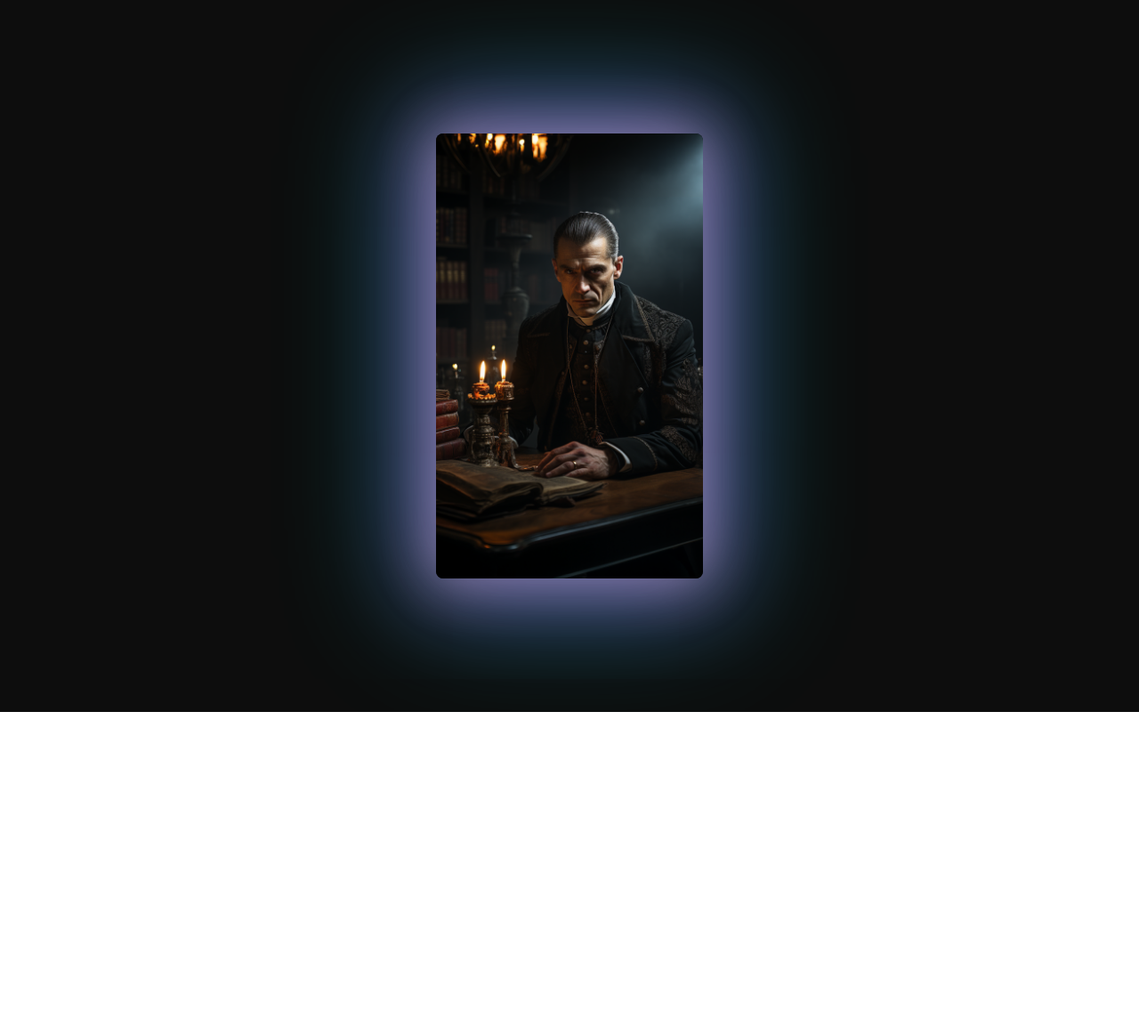
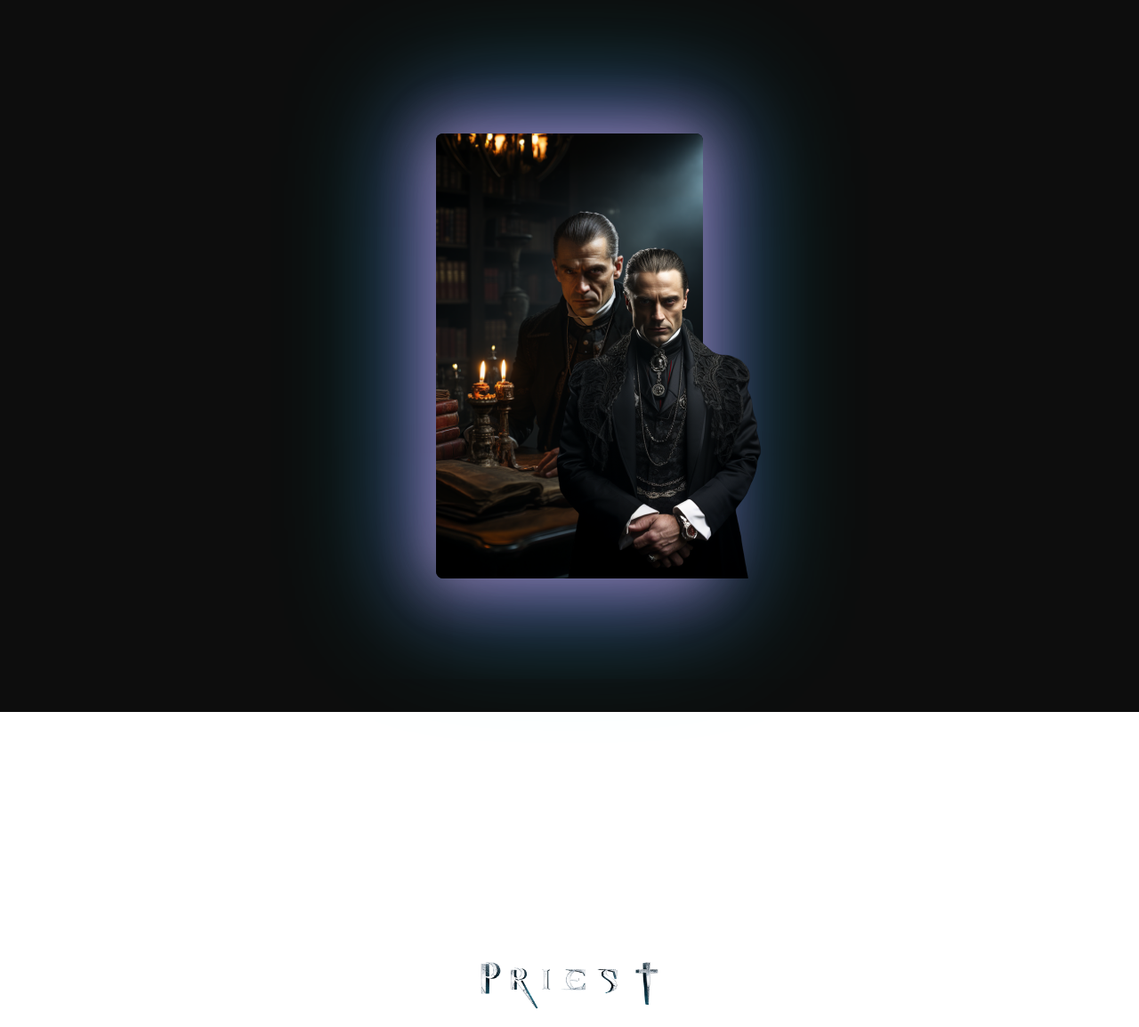
Before and after one commit to EarendilM83/PeaCourse, a plain HTML site: page hoverEffects/exercise1/index.html in a window 1280 px wide. Shown: the whole page at 89% size. Before the commit the page ends 800 px from the top, so only its background shows below. Drawn offline with Linux system fonts and the light colour scheme.

Commit message:
card semifinished design

```diff
--- a/hoverEffects/exercise1/index.html
+++ b/hoverEffects/exercise1/index.html
@@ -8,10 +8,31 @@
 </head>
 <body>
     <div class="card-garden">
-        <div class="image-wrapper">
-
+        <div class="image-wrapper" id="imageWrapper">
+            <img src="../images/dracula-overlay.png" alt="">
+            <div class="inner-logo" >
+                <img id="innerLogo" src="../images/priest.png" alt="">
+            </div>
         </div>
     </div>
+    <script>
+document.getElementById('imageWrapper').addEventListener('mouseenter', function() {
+    document.getElementById('innerLogo').style.transition = 'transform rotate 2s ease';
+    document.getElementById('innerLogo').style.transform = 'scale(1.2)';
+    document.getElementById('innerLogo').style.rotate = 'x 30deg';
 
+});
+
+document.getElementById('imageWrapper').addEventListener('mouseleave', function() {
+    document.getElementById('innerLogo').style.transition = 'transform rotate 2s ease';
+    document.getElementById('innerLogo').style.transform = 'scale(1)';
+    document.getElementById('innerLogo').style.rotate = 'x 0deg';
+
+});
+
+
+
+
+    </script>
 </body>
 </html>
--- a/hoverEffects/exercise1/style.css
+++ b/hoverEffects/exercise1/style.css
@@ -1,6 +1,7 @@
 *{
     margin: 0;
     padding: 0;
+    box-sizing: border-box;
 }
 .card-garden {
     background-color: rgb(13, 13, 13);
@@ -26,9 +27,51 @@ box-shadow:
     0 0 60px 10px #ffffff52,
     0 0 100px 20px rgba(255, 0, 255, 0.338),
     0 0 140px 30px rgba(0, 255, 255, 0.439);
-    transition: rotate 700ms ease;
+    transition:rotate 700ms ease;
+    transform-style: preserve-3d;
 }
 
+
+.image-wrapper::before{
+    content: "";
+    position: absolute;
+    width: 300px;
+    height: 500px;
+    backdrop-filter: blur(7px);
+    background-image: radial-gradient(circle, transparent 100px, rgba(61, 145, 116, 0.333));
+    transition: opacity 0.3s ease;
+    opacity: 0;
+}
+.image-wrapper:hover::before {
+    opacity: 1;
+}
 .image-wrapper:hover{
-    rotate: x 30deg;
+    /* rotate: x 30deg; */
+    rotate: x 20deg;
 }
+
+/* .image-wrapper::after{
+    content:"";
+    width: 300px;
+    height: 400px;
+    background-image: url(../images/dracula-overlay.png);
+    background-size: cover;
+    background-position: top;
+    position: absolute;
+    top:0;
+} */
+
+
+.inner-logo{
+    height: 100%;
+    display: flex;
+    align-items: flex-end;
+    justify-content: center;
+    padding-bottom: 20px;
+    perspective: 1000px;
+
+}
+.inner-logo img{
+    transition: 0.3s ease;
+    width: 200px;
+}
```
Also changed, not shown: hoverEffects/images/dracula-overlay.png (renamed from hoverEffects/images/thecyberfirefly_Dracula_priest_A_vampire_who_is_the_main_charac_7f796f44-ccb3-4f64-aa2e-253a6cf98a1d-removebg-preview.png), hoverEffects/images/priest.png (added).
